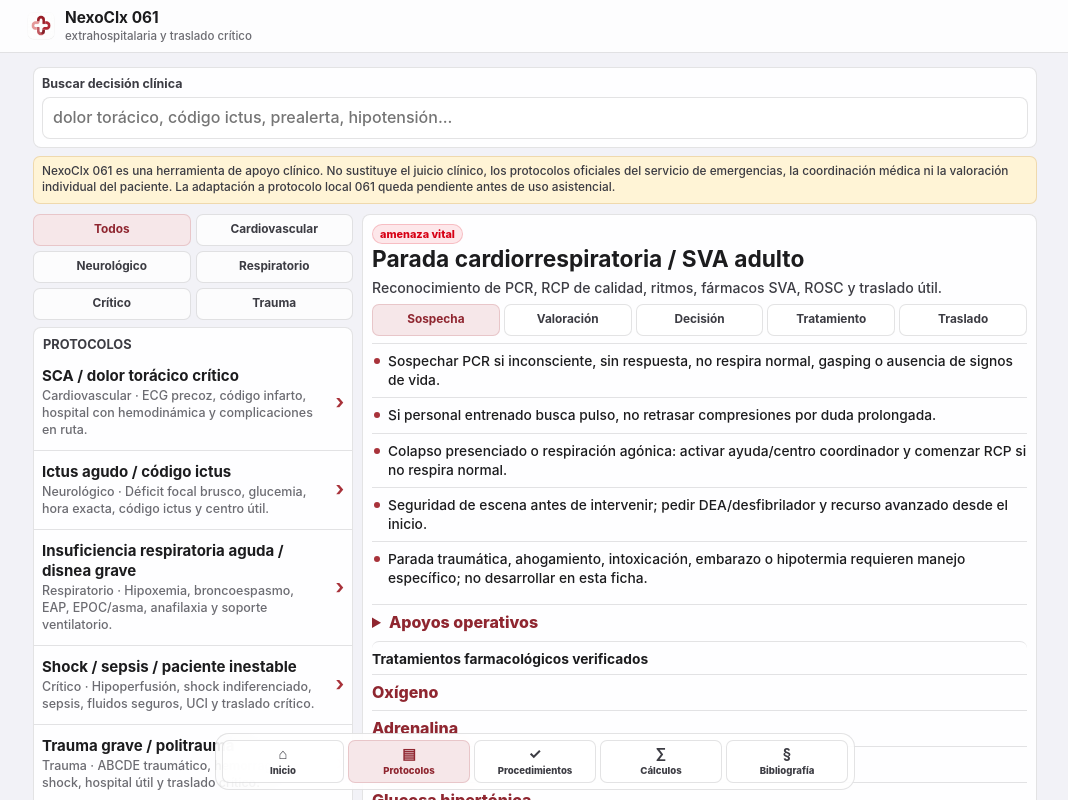
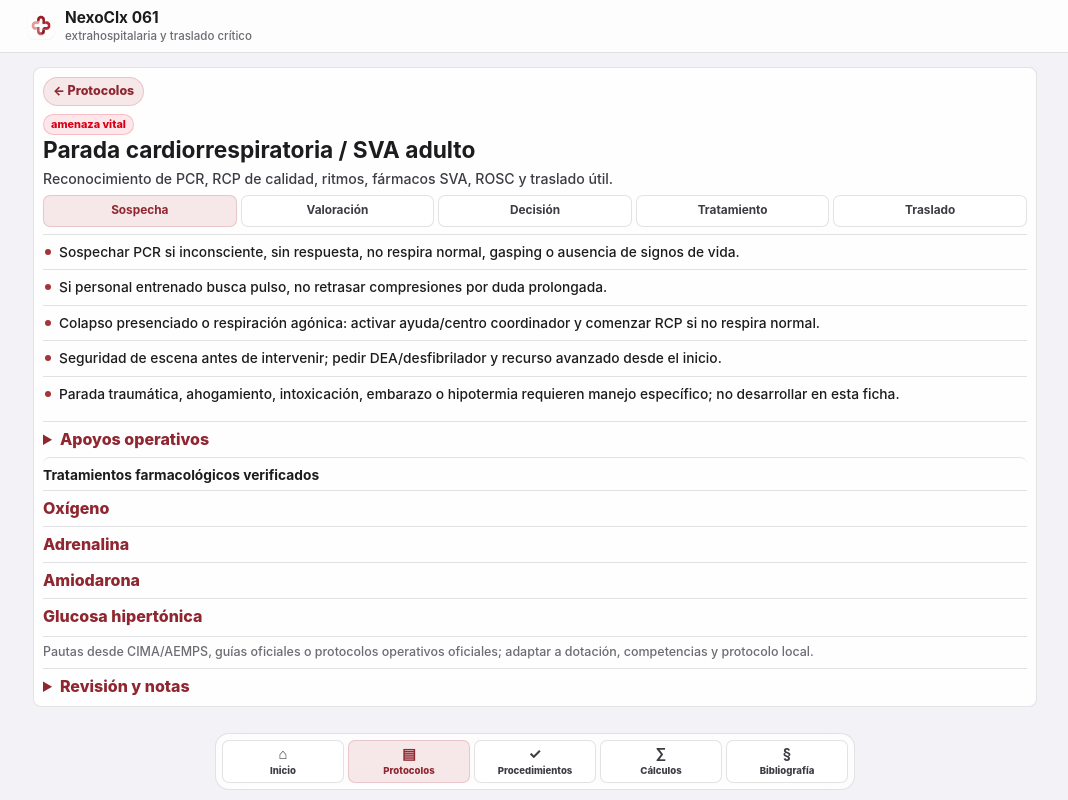
Before and after one commit to olsanju-hub/nexoclx-061, a React (Vite) app: page / in a window 1280 px wide. Both pictures are taken after a click on the button 640 px from the left and 358 px from the top of the page. Shown: the top 800 px of the page, without its empty margins (105-1173 px from the left). Built offline with nearby package versions, Linux system fonts and the light colour scheme.

Commit message:
fix: open protocols in dedicated detail view

```diff
--- a/public/sw.js
+++ b/public/sw.js
@@ -1,4 +1,4 @@
-const CACHE_NAME = 'nexoclx-061-shell-v4'
+const CACHE_NAME = 'nexoclx-061-shell-v5'
 const BASE_PATH = '/nexoclx-061/'
 const CORE_ASSETS = [
   BASE_PATH,
--- a/src/App.jsx
+++ b/src/App.jsx
@@ -50,6 +50,7 @@ function App() {
   const [view, setView] = useState('inicio')
   const [query, setQuery] = useState('')
   const [category, setCategory] = useState('Todos')
+  const [protocolMode, setProtocolMode] = useState('list')
   const [selectedProtocolId, setSelectedProtocolId] = useState(protocolFlows[0].id)
   const [selectedProcedureId, setSelectedProcedureId] = useState(procedures[0].id)
   const [selectedCalculatorId, setSelectedCalculatorId] = useState(calculators[0].id)
@@ -100,6 +101,7 @@ function App() {
       setSelectedProtocolId(item.id)
       setActiveTab(TAB_ORDER[0])
       setReturnProtocolId(null)
+      setProtocolMode('detail')
       setView('protocolos')
     }
     if (item.type === 'procedimiento') {
@@ -115,6 +117,21 @@ function App() {
     setQuery('')
   }
 
+  const openProtocolList = () => {
+    setProtocolMode('list')
+    setReturnProtocolId(null)
+    setView('protocolos')
+  }
+
+  const openProtocolDetail = (id) => {
+    setSelectedProtocolId(id)
+    setActiveTab(TAB_ORDER[0])
+    setProtocolMode('detail')
+    setView('protocolos')
+  }
+
+  const isProtocolDetail = view === 'protocolos' && protocolMode === 'detail'
+
   return (
     <div className="app-shell">
       <header className="topbar">
@@ -128,13 +145,15 @@ function App() {
       </header>
 
       <main className="main-panel">
-        <SearchBox query={query} setQuery={setQuery} results={results} openItem={openItem} />
+        {!isProtocolDetail && <SearchBox query={query} setQuery={setQuery} results={results} openItem={openItem} />}
 
+        {!isProtocolDetail && (
           <p className="clinical-warning">
             NexoClx 061 es una herramienta de apoyo clínico. No sustituye el juicio clínico, los
             protocolos oficiales del servicio de emergencias, la coordinación médica ni la valoración
             individual del paciente. {clinicalGovernanceNote}
           </p>
+        )}
 
         {view === 'inicio' && (
           <Home
@@ -152,7 +171,9 @@ function App() {
             setCategory={setCategory}
             protocolCategories={protocolCategories}
             visibleProtocols={visibleProtocols}
-            setSelectedProtocolId={setSelectedProtocolId}
+            protocolMode={protocolMode}
+            openProtocolDetail={openProtocolDetail}
+            openProtocolList={openProtocolList}
             activeTab={activeTab}
             setActiveTab={setActiveTab}
             setSelectedCalculatorId={setSelectedCalculatorId}
@@ -170,6 +191,7 @@ function App() {
             returnProtocolId={returnProtocolId}
             setReturnProtocolId={setReturnProtocolId}
             setSelectedProtocolId={setSelectedProtocolId}
+            setProtocolMode={setProtocolMode}
             setActiveTab={setActiveTab}
             setView={setView}
           />
@@ -183,6 +205,7 @@ function App() {
             returnProtocolId={returnProtocolId}
             setReturnProtocolId={setReturnProtocolId}
             setSelectedProtocolId={setSelectedProtocolId}
+            setProtocolMode={setProtocolMode}
             setActiveTab={setActiveTab}
             setView={setView}
           />
@@ -197,7 +220,13 @@ function App() {
             key={item.id}
             type="button"
             className={view === item.id ? 'active' : ''}
-            onClick={() => setView(item.id)}
+            onClick={() => {
+              if (item.id === 'protocolos') {
+                openProtocolList()
+                return
+              }
+              setView(item.id)
+            }}
           >
             <span aria-hidden="true">{item.icon}</span>
             <small>{item.label}</small>
@@ -294,7 +323,9 @@ function ProtocolsView({
   setCategory,
   protocolCategories,
   visibleProtocols,
-  setSelectedProtocolId,
+  protocolMode,
+  openProtocolDetail,
+  openProtocolList,
   activeTab,
   setActiveTab,
   setSelectedCalculatorId,
@@ -303,9 +334,10 @@ function ProtocolsView({
   setView,
 }) {
   const meta = protocolMetaById[protocol.id]
+
+  if (protocolMode === 'list') {
     return (
-    <section className="split-view">
-      <aside className="side-list">
+      <section className="view-stack">
         <div className="filter-row">
           {protocolCategories.map((item) => (
             <button key={item} type="button" className={category === item ? 'active' : ''} onClick={() => setCategory(item)}>
@@ -316,14 +348,18 @@ function ProtocolsView({
         <ClinicalList
           title="Protocolos"
           items={visibleProtocols}
-          onOpen={(item) => {
-            setSelectedProtocolId(item.id)
-            setActiveTab(TAB_ORDER[0])
-          }}
+          onOpen={(item) => openProtocolDetail(item.id)}
         />
-      </aside>
+      </section>
+    )
+  }
 
+  return (
+    <section className="protocol-detail-view">
       <article className="clinical-card">
+        <button className="return-link" type="button" onClick={openProtocolList}>
+          ← Protocolos
+        </button>
         <div className="protocol-title">
           <span className={protocol.priority === 'amenaza vital' ? 'tag danger' : 'tag'}>{protocol.priority}</span>
           <h1>{protocol.title}</h1>
@@ -471,6 +507,7 @@ function ReturnToProtocol({
   returnProtocolId,
   setReturnProtocolId,
   setSelectedProtocolId,
+  setProtocolMode,
   setActiveTab,
   setView,
 }) {
@@ -485,6 +522,7 @@ function ReturnToProtocol({
       onClick={() => {
         setSelectedProtocolId(returnProtocolId)
         setActiveTab(TAB_ORDER[0])
+        setProtocolMode('detail')
         setReturnProtocolId(null)
         setView('protocolos')
       }}
@@ -501,6 +539,7 @@ function ProceduresView({
   returnProtocolId,
   setReturnProtocolId,
   setSelectedProtocolId,
+  setProtocolMode,
   setActiveTab,
   setView,
 }) {
@@ -518,6 +557,7 @@ function ProceduresView({
           returnProtocolId={returnProtocolId}
           setReturnProtocolId={setReturnProtocolId}
           setSelectedProtocolId={setSelectedProtocolId}
+          setProtocolMode={setProtocolMode}
           setActiveTab={setActiveTab}
           setView={setView}
         />
@@ -549,6 +589,7 @@ function CalculatorsView({
   returnProtocolId,
   setReturnProtocolId,
   setSelectedProtocolId,
+  setProtocolMode,
   setActiveTab,
   setView,
 }) {
@@ -566,6 +607,7 @@ function CalculatorsView({
           returnProtocolId={returnProtocolId}
           setReturnProtocolId={setReturnProtocolId}
           setSelectedProtocolId={setSelectedProtocolId}
+          setProtocolMode={setProtocolMode}
           setActiveTab={setActiveTab}
           setView={setView}
         />
--- a/src/styles.css
+++ b/src/styles.css
@@ -160,6 +160,7 @@ button { cursor: pointer; }
 .clinical-list b { color: var(--accent-500); font-size: 1.25rem; }
 
 .split-view { display: grid; gap: 9px; }
+.protocol-detail-view { display: grid; gap: 9px; }
 .side-list { display: grid; gap: 7px; align-content: start; }
 .filter-row {
   display: grid;
@@ -266,6 +267,7 @@ h3, .procedure-sections h2, .biblio-list h2 {
   padding: 5px 9px;
   font-weight: 760;
   font-size: 0.78rem;
+  margin-bottom: 8px;
 }
 details {
   flex: 1 1 180px;
```
Lines whose indentation alone changed are shown as unchanged.
